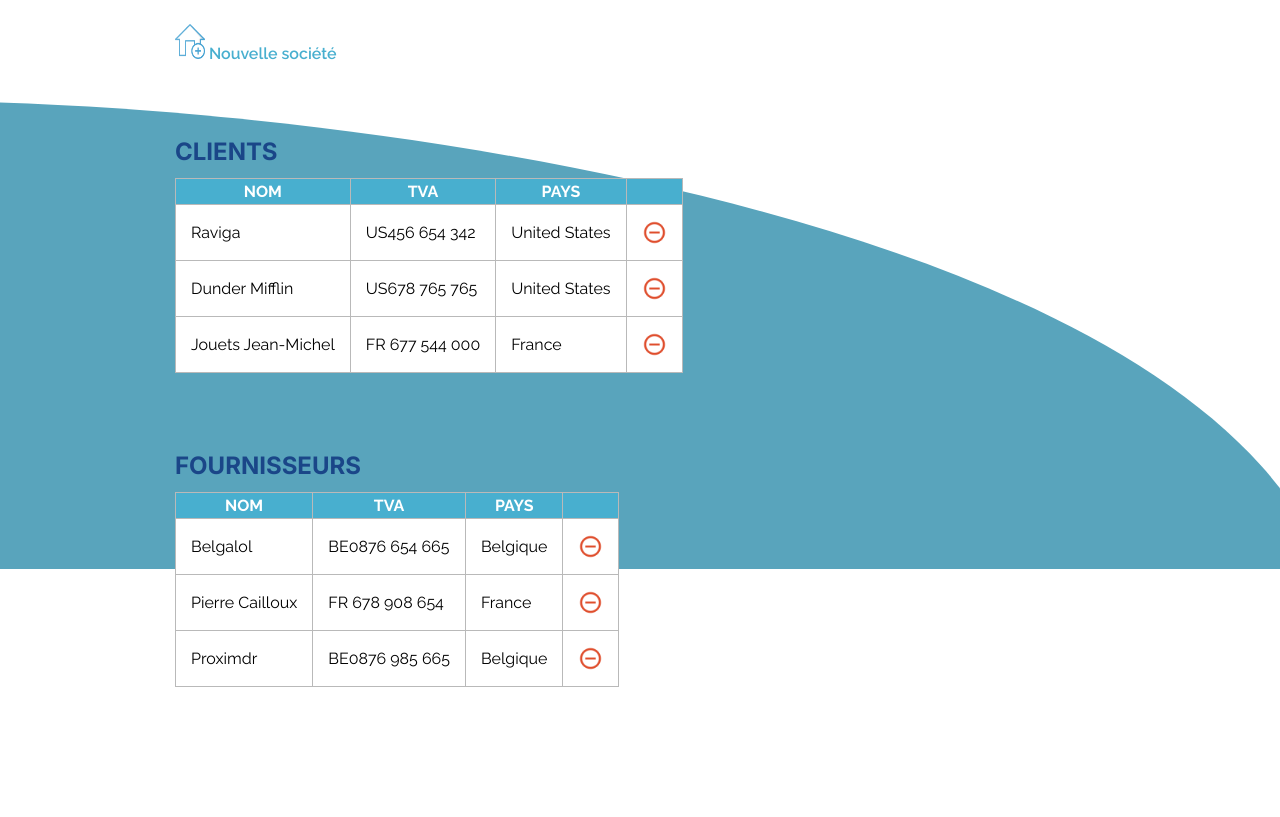
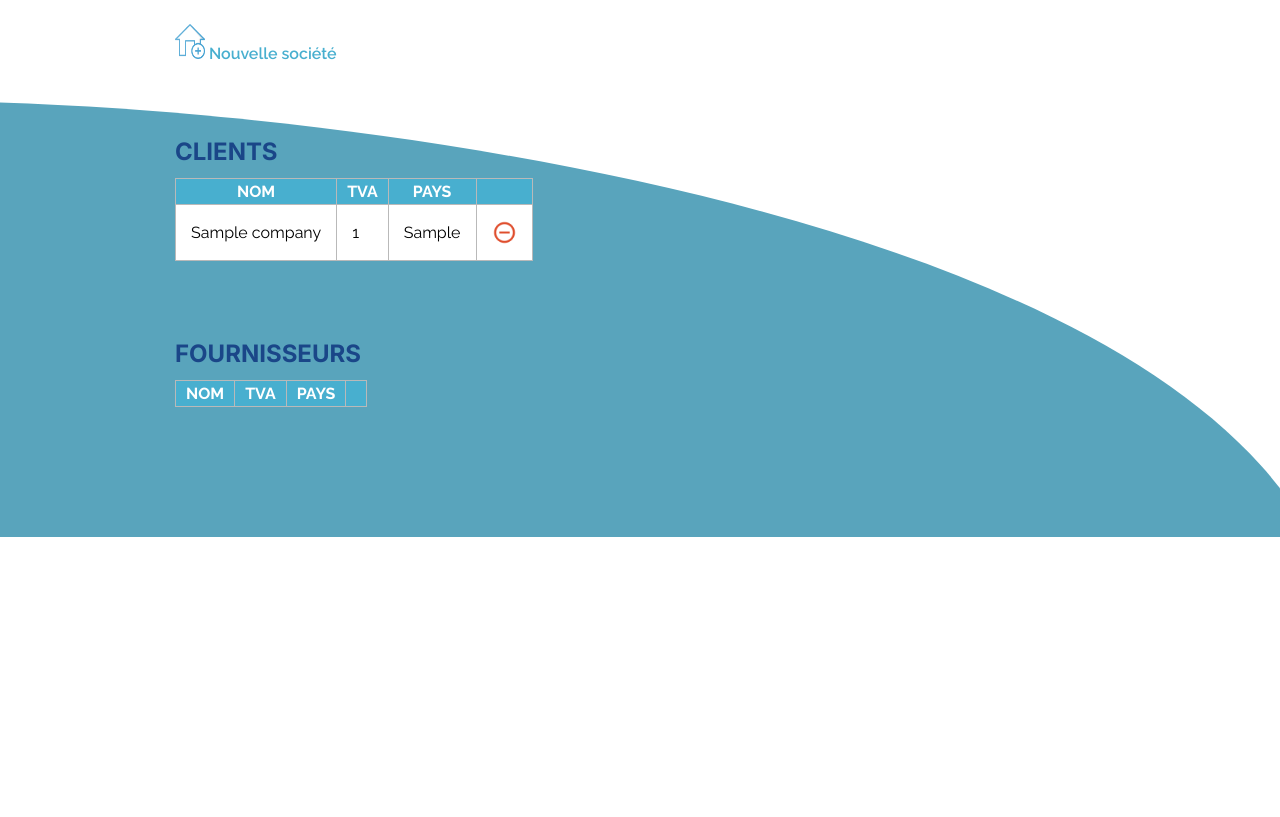
Before and after one commit to Alex-B9/myPersonalCogipAppli, a PHP site: page /companies in a window 1280 px wide. Shown: the part 298-1115 px from the top of the page. After the commit the page ends 835 px from the top, so only its background shows below. Run offline with PHP 8.4, Linux system fonts and the light colour scheme; tables that the repository leaves empty hold one stand-in row (values such as "Sample post"); lists and menus that the app fills with data are empty.

Commit message:
modify compagnies view

```diff
--- a/controllers/CompaniesController.php
+++ b/controllers/CompaniesController.php
@@ -29,9 +29,10 @@
             $setCompany = new SetCompanyModel();
             $error = new ErrorMessage();
 
-            $companyName = $validate->companyNameIsValid(Request::get()['companyName']);
+            $companyName = Request::get()['companyName'];
             $companyVat = $validate->vatIsValid(Request::get()['companyTVA']);
             $companyCountry = $validate->countryIsValid(Request::get()['companyCountry']);
+            $companyType = Request::get()['companyType'];
 
             if ($companyName) {
                 $setCompany->setName($companyName);
@@ -48,7 +49,11 @@
             if ($companyCountry) {
                 $setCompany->setCountry($companyCountry);
             } else {
-                echo $error->companyCountry();
+                echo $error->companyCountryError();
+            }
+
+            if ($companyType) {
+                $setCompany->setCompanyType($companyType);
             }
 
             if ($companyName && $companyVat && $companyCountry) {
@@ -56,6 +61,8 @@
             } else {
                 echo $error->incorrectInformation();
             }
+
+            header('location: /companies');
         }
     }
 }
--- a/controllers/HomeController.php
+++ b/controllers/HomeController.php
@@ -1,6 +1,8 @@
 <?php
 
 namespace App\controllers;
+
+use App\models\crud\ReadModel;
 
 class HomeController extends Controller
 {
--- a/controllers/ValidateData.php
+++ b/controllers/ValidateData.php
@@ -21,17 +21,17 @@
 
     public function companyNameIsValid($companyName): string
     {
-        return (!preg_match('/^[a-zA-Z]{3,70}$/', $companyName)) ? FALSE : stripslashes($companyName);
+        return (!preg_match('/^[a-zA-Z_.-]{3,34} [a-zA-Z_.-]{3,35}$/', $companyName)) ? FALSE : stripslashes($companyName);
     }
 
     public function countryIsValid($country): string
     {
-        return (!preg_match('/^[a-zA-Z]{3,25}$/', $country)) ? FALSE : stripslashes($country);
+        return (!preg_match('/^[a-zA-Z]{3,12} [a-zA-Z]{0,12}$/', $country)) ? FALSE : stripslashes($country);
     }
 
     public function vatIsValid($vatNumber): string
     {
-        return (!preg_match("/^[A-Z]{2}+\d{9}$/", $vatNumber)) ? FALSE : trim($vatNumber);
+        return (!preg_match("/^[A-Z]{2}+\d{5,12}$/", $vatNumber)) ? FALSE : trim($vatNumber);
     }
 
     public function passwordIsValid($password): string
--- a/models/ErrorMessage.php
+++ b/models/ErrorMessage.php
@@ -44,7 +44,7 @@
         return "Error: incorrect VAT !";
     }
 
-    public function companyCountry(): string
+    public function companyCountryError(): string
     {
         return "Error: incorrect country !";
     }
--- a/models/SetCompanyModel.php
+++ b/models/SetCompanyModel.php
@@ -9,7 +9,7 @@
     private int $companyType;
     private string $name;
     private string $country;
-    private int $vatNumber;
+    private string $vatNumber;
 
     private CreateModel $dbCreate;
 
@@ -39,7 +39,7 @@
         return $this;
     }
 
-    public function setVatNumber(int $vatNumber): SetCompanyModel
+    public function setVatNumber(string $vatNumber): SetCompanyModel
     {
         $this->vatNumber = htmlspecialchars($vatNumber);
 
--- a/models/crud/CreateModel.php
+++ b/models/crud/CreateModel.php
@@ -29,7 +29,7 @@
         ));
     }
 
-    public function createCompany(int $companyType, string $companyName, string $country, int $vatNumber): void
+    public function createCompany(int $companyType, string $companyName, string $country, string $vatNumber): void
     {
         $sql = "INSERT INTO companies (id_type, company_name, country, vat_number)
                 VALUES (:id_type, :company_name, :country, :vat_number)";
--- a/models/crud/ReadModel.php
+++ b/models/crud/ReadModel.php
@@ -8,7 +8,7 @@
 
 class ReadModel
 {
-    private $db;
+    private string|\PDO $db;
 
     public function __construct()
     {
@@ -33,5 +33,21 @@
         return $stmt->fetch();
     }
 
+    public function getAllCompanyType(): bool|array
+    {
+        $sql = "SELECT * FROM type_company";
 
+        $stmt = $this->db->prepare($sql);
+        $stmt->execute();
+        return $stmt->fetchAll();
+    }
+
+    public function getCompanyByIdType(int $idType): bool|array
+    {
+        $sql = "SELECT * FROM companies WHERE Id_Type = $idType";
+
+        $stmt = $this->db->prepare($sql);
+        $stmt->execute();
+        return $stmt->fetchAll();
+    }
 }
--- a/views/companies.php
+++ b/views/companies.php
@@ -1,4 +1,6 @@
 <?php
+
+use App\models\crud\ReadModel;
 
 $resetCss = "public/styles/reset/reset.css";
 $pageCSS = 'public/styles/pages/list/list.css';
@@ -13,7 +15,7 @@
         <h2>Liste des sociétés</h2>
     </div>
 
-<div class ="add">
+    <div class="add">
         <a href="/company-new"><img src="./public/assets/img/add-house-1.png"> Nouvelle société</a>
     </div>
 
@@ -30,24 +32,15 @@
                 </tr>
                 </thead>
                 <tbody>
+                <?php $getClientCompany = new ReadModel();
+                foreach ($getClientCompany->getCompanyByIdType(1) as $item) { ?>
                     <tr>
-                    <td id="companyName">Raviga</td>
-                    <td id="companyNbr">US456 654 342</td>
-                    <td id="companyCountry">United States</td>
+                        <td><?= $item['company_name'] ?></td>
+                        <td><?= $item['vat_number'] ?></td>
+                        <td><?= $item['country'] ?></td>
                         <td><img src="./public/assets/img/delete-2.png"></td>
                     </tr>
-                <tr>
-                    <td id="companyName">Dunder Mifflin</td>
-                    <td id="companyNbr">US678 765 765</td>
-                    <td id="companyCountry">United States</td>
-                    <td><img src="./public/assets/img/delete-2.png"></td>
-                </tr>
-                <tr>
-                    <td id="companyName">Jouets Jean-Michel</td>
-                    <td id="companyNbr">FR 677 544 000</td>
-                    <td id="companyCountry">France</td>
-                    <td><img src="./public/assets/img/delete-2.png"></td>
-                </tr>
+                <?php } ?>
                 </tbody>
             </table>
         </div>
@@ -66,24 +59,15 @@
                 </tr>
                 </thead>
                 <tbody>
+                <?php $getClientCompany = new ReadModel();
+                foreach ($getClientCompany->getCompanyByIdType(2) as $item) { ?>
                     <tr>
-                    <td>Belgalol</td>
-                    <td>BE0876 654 665</td>
-                    <td>Belgique</td>
+                        <td><?= $item['company_name'] ?></td>
+                        <td><?= $item['vat_number'] ?></td>
+                        <td><?= $item['country'] ?></td>
                         <td><img src="./public/assets/img/delete-2.png"></td>
                     </tr>
-                <tr>
-                    <td>Pierre Cailloux</td>
-                    <td>FR 678 908 654</td>
-                    <td>France</td>
-                    <td><img src="./public/assets/img/delete-2.png"></td>
-                </tr>
-                <tr>
-                    <td>Proximdr</td>
-                    <td>BE0876 985 665</td>
-                    <td>Belgique</td>
-                    <td><img src="./public/assets/img/delete-2.png"></td>
-                </tr>
+                <?php } ?>
                 </tbody>
             </table>
         </div>
```
Also changed, not shown: models/GetCompanyModel.php (+17 -6 lines), views/company_new.php (+10 -4 lines). Lines whose indentation alone changed are shown as unchanged.
